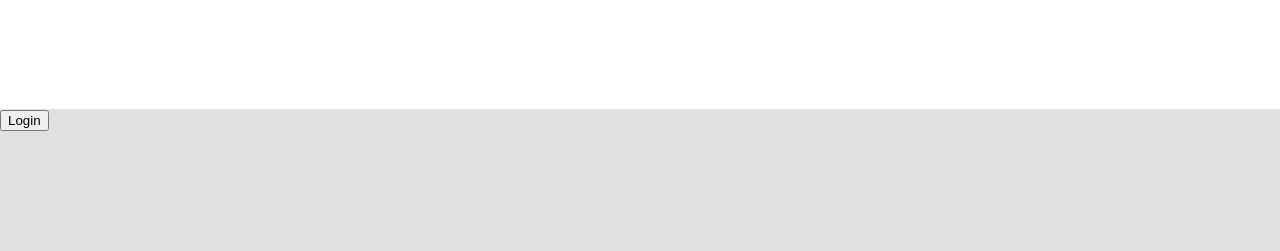
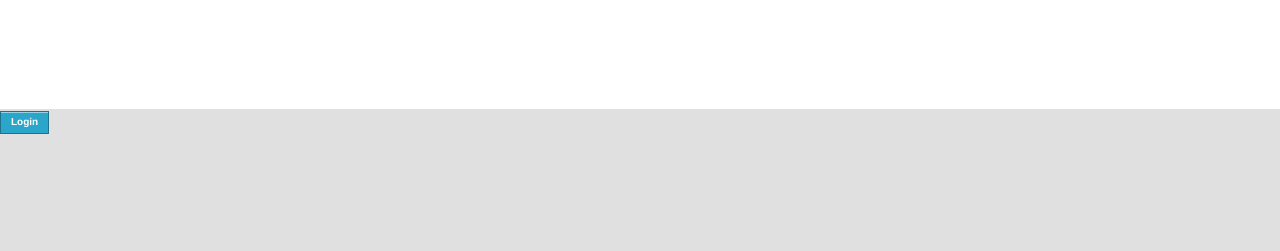
Before and after one commit to liability/palisade-cms, a Flask app: page / in a window 1280 px wide. Shown: the part 549-800 px from the top of the page. Run offline with Flask 2, Linux system fonts and the light colour scheme; parts of the project's set-up code (start-up, migrations or seed data) failed here and were passed over; some libraries are stand-ins or nearby versions.

Commit message:
no message

```diff
--- a/templates/index.html
+++ b/templates/index.html
@@ -103,9 +103,9 @@
         <div class="push"></div>
     </div>
     <div class="footer">
-
-        <button id="login">Login</button>
-
+        <div class="padding">
+            <button id="login" class="button tiny">Login</button>
+        </div>
     </div>
 
 </body>
```
